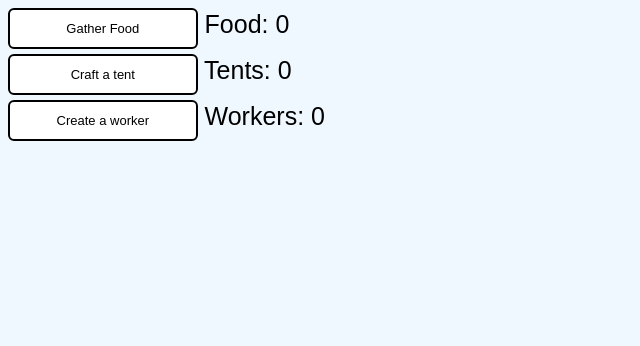
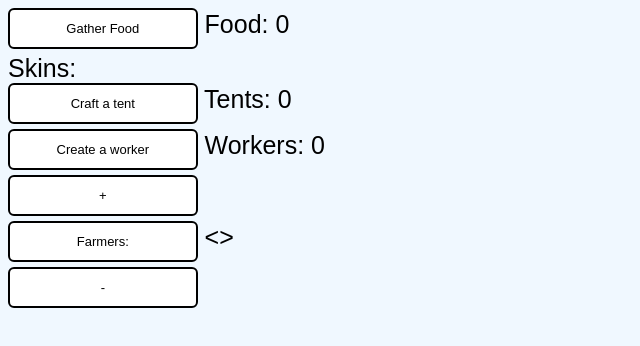
Before and after one commit to 0noca/incrementalGameJS, a plain HTML site: page index.html in a window 1280 px wide. Shown: the whole page, without its empty margins (0-640 px from the left). Drawn offline with Linux system fonts and the light colour scheme.

Commit message:
added add and remove buttons for farmers

```diff
--- a/index.html
+++ b/index.html
@@ -13,6 +13,10 @@
         Food: <span id="food"></span>
         <br>
     </div>
+    <div>
+        Skins: <span id="skins"></span>
+        <br>
+    </div>
 
     <div>
         <button onClick="craftTent()">Craft a tent</button>
@@ -25,6 +29,24 @@
         Workers: <span id="workers"></span>
         <br>
     </div>
+
+    <div id="farmers-buttons">
+        <div id="farmers-add-button">
+            <button onClick="addFarmer()">+</button>
+            <br>
+        </div>
+
+        <div id="farmers-middle-button">
+            <button>Farmers:</button>
+            <<span id="farmers"></span>>
+            <br>
+        </div>
+
+        <div id="farmers-remove-button">
+            <button onClick="removeFarmer()">-</button>
+            <br>
+        </div>
+    </div>
 </body>
 <script type="text/javascript" src="main.js"></script>
 <!-- <script type="text/javascript" src="save.js"></script> -->
```
